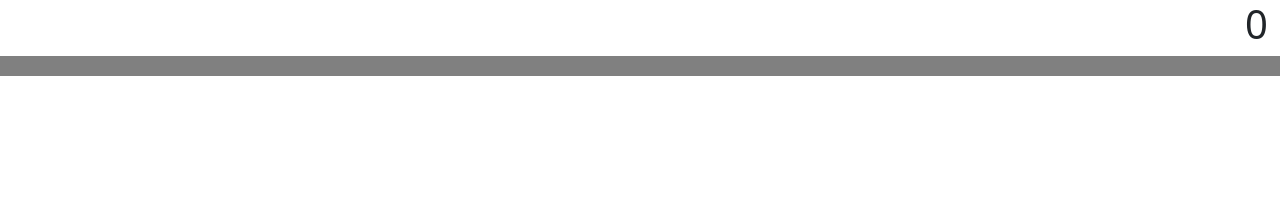
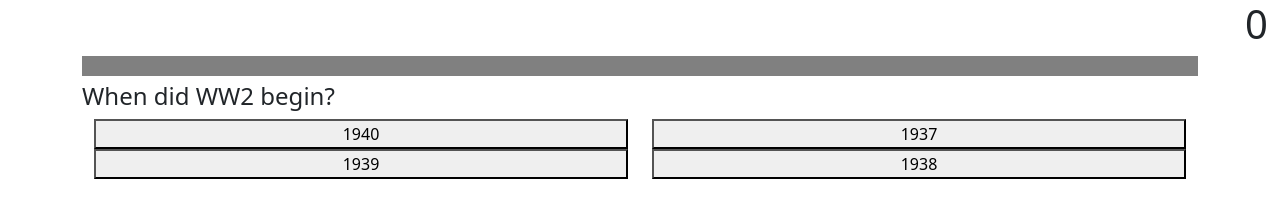
Before and after one commit to charovatzbassar/quizzer, a plain HTML site: page index.html in a window 1280 px wide. Both pictures are taken after a click on the button "Start Game!". Drawn offline with Linux system fonts and the light colour scheme.

Commit message:
everything fine by now

```diff
--- a/app.js
+++ b/app.js
@@ -11,47 +11,80 @@ function shuffleOptions(arr) {
 }
 
 const getQuestion = (questions) =>
-  questions[Math.floor(Math.random()*questions.length)]
-
+  questions[Math.floor(Math.random() * questions.length)];
 
 function loadQuestion(question) {
+  // mark it as answered
+  answeredQuestions.push(question);
+  // assign it as current question
+  currentQuestion = question;
+  // enable buttons
+  buttonsEnable(answerButtons);
 
+  // update elements with question
+  questionTextElement.textContent = question.questionText;
+  assignAnswers(question);
 }
 
-function assignAnswers() {}
+function assignAnswers(question) {
+  let answers = shuffleOptions([
+    question.correctAnswer,
+    ...question.incorrectAnswers,
+  ]);
 
-function checkAnswer(answer) {}
+  answerButtons.forEach((answerButton) => {
+    answerButton.textContent = answers.pop();
+  });
+}
+
+function checkAnswer(answer) {
+  if (answer === currentQuestion.correctAnswer) {
+    resultElement.textContent = "Correct Answer!";
+  } else {
+    resultElement.textContent = "Incorrect answer :(";
+    setTimeout(resetGame, 3000);
+  }
+}
 
 function buttonsDisable(buttons) {
+  buttons.forEach((button) => {
+    button.disabled = true;
+  });
+}
+
+function buttonsEnable(buttons) {
   buttons.forEach((button) => {
     button.disabled = false;
   });
 }
 
-function buttonsEnable(buttons) {
-    buttons.forEach((button) => {
-      button.disabled = true;
-    });
-  }
-
-
 function resetGame() {
+  // hide the game parts
   progressBar.classList.add("hidden");
   scoreElement.classList.add("hidden");
   questionElement.classList.add("hidden");
+  // bring back the start menu elements
+  titleElement.classList.remove("hidden");
   playButton.classList.remove("hidden");
-  result.textContent = "";
+  // reset global variables
+  resultElement.textContent = "";
   scoreElement.textContent = 0;
-  titleElement.classList.remove("hidden");
   progressBar.value = 0;
   score = 0;
 }
 
+// to know when to switch difficulty
+let questionNumber = 1;
+
+// variables for scoring
 let score = 0;
 let seconds = 0;
 let secondCounter = null;
 let secondInterval = 2000;
+
+// keeping tabs for questions
 let currentQuestion = null;
+let answeredQuestions = [];
 
 const questionElement = document.querySelector("#question");
 const playButton = document.querySelector("#playButton");
@@ -60,11 +93,22 @@ const titleElement = document.querySelector("#title");
 const scoreElement = document.querySelector("#score");
 const resultElement = document.querySelector("#result");
 
+const questionTextElement = document.querySelector("#questionText");
+const answerButtons = document.querySelectorAll("#answers button");
+const answerElements = document
+  .querySelectorAll(".answer")
+  .forEach((answerButton) =>
+    answerButton.addEventListener("click", function () {
+      buttonsDisable(answerButtons);
+      checkAnswer(answerButton.textContent);
+    })
+  );
+
 playButton.addEventListener("click", () => {
+  titleElement.classList.add("hidden");
   questionElement.classList.remove("hidden");
+  scoreElement.classList.remove("hidden");
+  progressBar.classList.remove("hidden");
   playButton.classList.add("hidden");
-  scoreElement.classList.remove("hidden");
-  titleElement.classList.add("hidden");
-  progressBar.classList.remove("hidden");
-  loadQuestion();
+  loadQuestion(getQuestion(questionList.easy));
 });
--- a/index.html
+++ b/index.html
@@ -22,8 +22,27 @@
     </header>
     <main>
       <button id="playButton">Start Game!</button>
-      <progress class="hidden" id="progress" value="0" max="320"></progress>
       <div class="container hidden" id="question">
+        <progress id="progress" value="0" max="300"></progress>
+        <h4 id="questionText"></h4>
+        <div class="container" id="answers">
+          <div class="row">
+            <div class="col-6">
+              <button class="answer"></button>
+            </div>
+            <div class="col-6">
+              <button class="answer"></button>
+            </div>
+          </div>
+          <div class="row">
+            <div class="col-6">
+              <button class="answer"></button>
+            </div>
+            <div class="col-6">
+              <button class="answer"></button>
+            </div>
+          </div>
+        </div>
         <div class="container" id="resultContainer">
           <h5 id="result"></h5>
         </div>
--- a/js/questions.js
+++ b/js/questions.js
@@ -1,30 +1,23 @@
 const questionList = {
   easy: [
     {
-      questionText: "",
-      correctAnswer: "",
-      incorrectAnswers: [],
+      questionText: "When did WW2 begin?",
+      correctAnswer: "1939",
+      incorrectAnswers: ["1938", "1940", "1937"],
     },
   ],
   medium: [
     {
       questionText: "",
       correctAnswer: "",
-      incorrectAnswers: [],
+      incorrectAnswers: ["", "", ""],
     },
   ],
   hard: [
     {
       questionText: "",
       correctAnswer: "",
-      incorrectAnswers: [],
-    },
-  ],
-  extreme: [
-    {
-      questionText: "",
-      correctAnswer: "",
-      incorrectAnswers: [],
+      incorrectAnswers: ["", "", ""],
     },
   ],
 };
```
Also changed, not shown: 1 other file.
